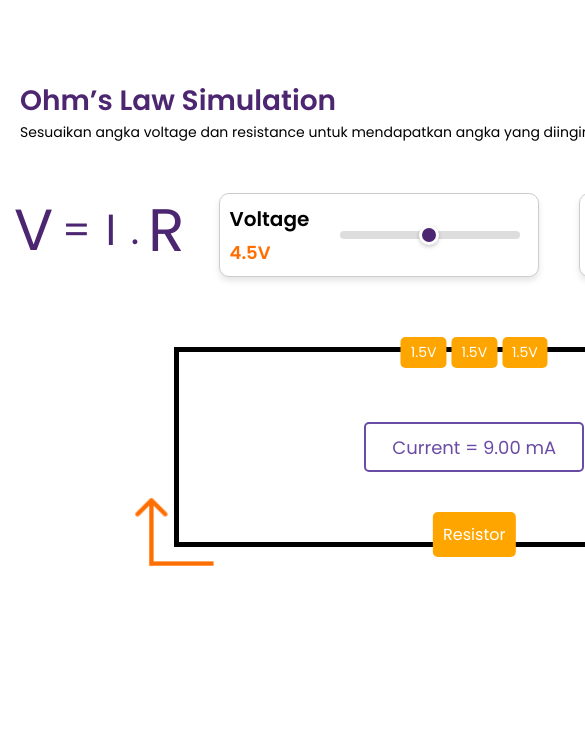
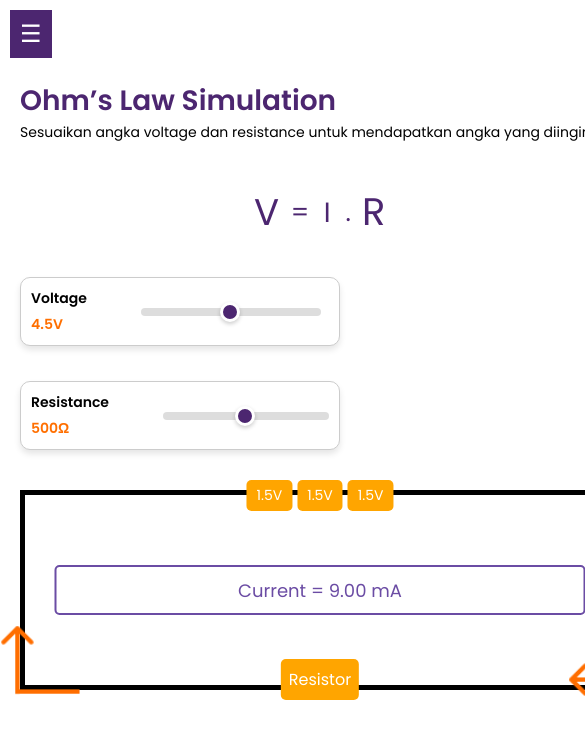
Before and after one commit to khaylabelva/OhmSimulation, a plain HTML site: page simulation.html in a window 390 px wide. Shown: the top 738 px of the page, 585 px wide, since content can reach past the window. Drawn offline with Linux system fonts and the light colour scheme.

Commit message:
simulation responsive

```diff
--- a/script.js
+++ b/script.js
@@ -10,6 +10,14 @@ const batteriesContainer = document.getElementById('batteries');
 
 const leftArrowElement = document.querySelector('.left-arrow');
 const rightArrowElement = document.querySelector('.right-arrow');
+
+function toggleMenu() {
+    const navMenu = document.getElementById('navMenu');
+    navMenu.classList.toggle('active');
+
+    const sidebar = document.querySelector('.sidebar');
+    sidebar.classList.toggle('active');
+}
 
 function updateValues() {
     const voltage = parseFloat(voltageSlider.value);
--- a/simulation.html
+++ b/simulation.html
@@ -10,13 +10,14 @@
     <link rel="stylesheet" href="style.css">
 </head>
 <body>
+    <button class="menu-toggle" onclick="toggleMenu()">☰</button>
     <div class="container">
-        <aside class="sidebar">
+        <div class="sidebar" id="sidebar">
             <div class="logo">
                 <img src="logo.png" alt="Logo" class="logo-image">
                 <span>Ohm Simulation</span>
             </div>
-            <nav class="nav-menu">
+            <nav class="nav-menu" id="navMenu">
                 <ul>
                     <li><a href="dashboard.html">Dashboard</a></li>
                     <li class="active"><a href="simulation.html">Simulation</a></li>
@@ -24,7 +25,7 @@
                     <li><a href="practice_question.html">Practice Question</a></li>
                 </ul>
             </nav>
-        </aside>
+        </div>
 
         <main class="content">
             <section class="simulation-section">
--- a/style.css
+++ b/style.css
@@ -533,6 +533,104 @@ label {
     transform: translate(-50%, -50%);
 }
 
+/* Responsive Design */
+@media (max-width: 768px) {
+    .formula-slider-container {
+        flex-direction: column;
+        gap: 20px;
+    }
+
+    .formula {
+        font-size: 2rem;
+    }
+
+    .voltage-slider-container,
+    .resistance-slider-container {
+        align-items: center;
+        width: 320px;
+    }
+
+    .circuit-box {
+        width: 600px;
+        height: 200px;
+        margin: 20px auto;
+    }
+
+    .current {
+        width: auto;
+        max-width: 90%;
+    }
+
+    .arrow {
+        bottom: -25px;
+    }
+
+    .left-arrow {
+        left: -40px;
+    }
+
+    .right-arrow {
+        right: -30px;
+    }
+
+    .resistor-box {
+        padding: 8px;
+    }
+
+    label {
+        font-size: 16px;
+    }
+
+    #voltage-value, #resistance-value {
+        font-size: 16px;
+    }
+}
+
+@media (max-width: 480px) {
+    .formula-slider-container {
+        gap: 15px;
+    }
+
+    .formula {
+        font-size: 1.6rem;
+    }
+
+    .voltage-slider-container,
+    .resistance-slider-container {
+        width: 320px;
+    }
+
+    .circuit-box {
+        width: 600px;
+        height: 200px;
+        margin: 10px auto;
+    }
+
+    .current {
+        width: 90%;
+    }
+
+    label {
+        font-size: 14px;
+    }
+
+    #voltage-value, #resistance-value {
+        font-size: 14px;
+    }
+
+    .arrow {
+        bottom: -15px;
+    }
+
+    .left-arrow {
+        left: -20px;
+    }
+
+    .right-arrow {
+        right: -20px;
+    }
+}
+
 /* Page Videos */
 .videos-section h1 {
     font-size: 28px;
```
